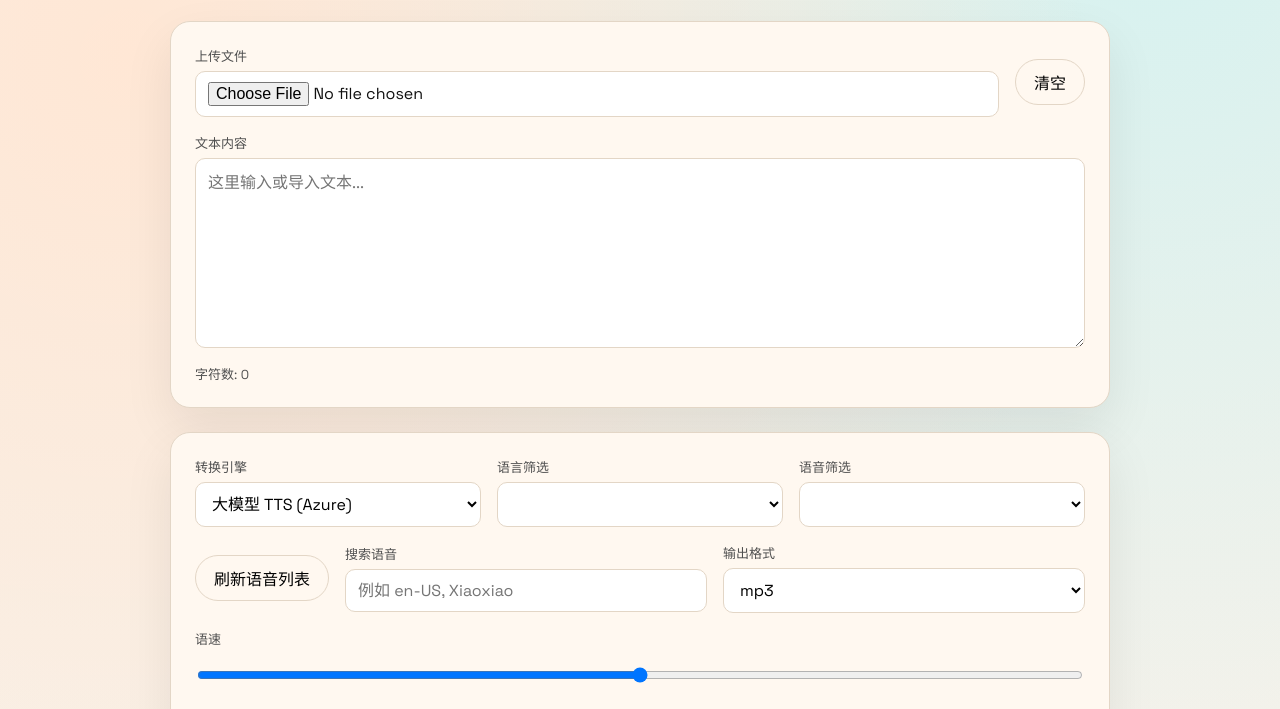
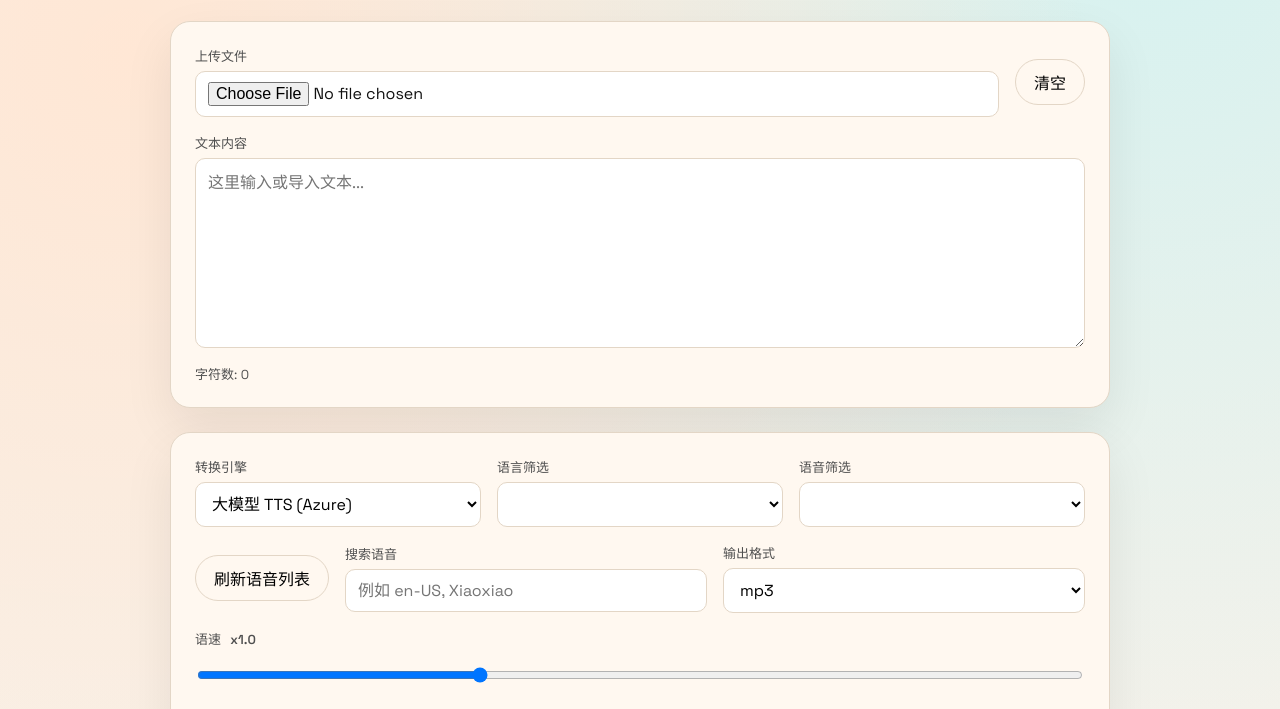
Before and after one commit to Sherwood01/tts, a plain HTML site: page index.html in a window 1280 px wide. Shown: the part 221-930 px from the top of the page. Drawn offline with nearby package versions, Linux system fonts and the light colour scheme.

Commit message:
倍速播放

```diff
--- a/app.js
+++ b/app.js
@@ -8,6 +8,7 @@ const voiceSelect = document.getElementById("voiceSelect");
 const voiceSearch = document.getElementById("voiceSearch");
 const refreshVoicesBtn = document.getElementById("refreshVoicesBtn");
 const rateInput = document.getElementById("rateInput");
+const rateValue = document.getElementById("rateValue");
 const formatSelect = document.getElementById("formatSelect");
 const formatWrap = document.getElementById("formatWrap");
 const modelConfig = document.getElementById("modelConfig");
@@ -37,9 +38,13 @@ function setLoading(isLoading) {
     if (isLoading) {
       loadingOverlay.classList.add("is-active");
       loadingOverlay.setAttribute("aria-hidden", "false");
+      loadingOverlay.style.display = "flex";
+      loadingOverlay.style.pointerEvents = "all";
     } else {
       loadingOverlay.classList.remove("is-active");
       loadingOverlay.setAttribute("aria-hidden", "true");
+      loadingOverlay.style.display = "none";
+      loadingOverlay.style.pointerEvents = "none";
     }
   }
   if (document.body) {
@@ -55,6 +60,11 @@ function setStatus(message) {
   statusEl.textContent = message;
 }
 
+function updateRateValue() {
+  if (!rateValue) return;
+  const value = Number(rateInput.value || 1).toFixed(1);
+  rateValue.textContent = `x${value}`;
+}
 function updateCharCount() {
   charCount.textContent = textInput.value.length.toString();
 }
@@ -357,6 +367,7 @@ fileInput.addEventListener("change", async (event) => {
 });
 
 textInput.addEventListener("input", updateCharCount);
+rateInput.addEventListener("input", updateRateValue);
 
 clearBtn.addEventListener("click", () => {
   fileInput.value = "";
@@ -503,6 +514,7 @@ async function callModelTTS(text) {
 
 
 updateCharCount();
+updateRateValue();
 updateEngineUI();
 loadAzureVoices();
 
--- a/index.html
+++ b/index.html
@@ -74,8 +74,10 @@
 
         <div class="row">
           <label class="control">
-            <span>&#x8BED;&#x901F;</span>
-            <input id="rateInput" type="range" min="0.6" max="1.4" step="0.1" value="1" />
+            <span>&#x8BED;&#x901F; <span id="rateValue" class="rate-value-inline">x1.0</span></span>
+            <div class="rate-control">
+              <input id="rateInput" type="range" min="0.1" max="3" step="0.1" value="1" />
+            </div>
           </label>
         </div>
 
--- a/styles.css
+++ b/styles.css
@@ -225,3 +225,20 @@ body.is-loading {
 body.is-loading .loading-overlay {
   display: flex;
 }
+
+.rate-control {
+  display: flex;
+  align-items: center;
+  gap: 12px;
+}
+
+.rate-control input[type="range"] {
+  flex: 1 1 auto;
+}
+
+
+.rate-value-inline {
+  margin-left: 6px;
+  font-weight: 600;
+  color: var(--ink);
+}
```
